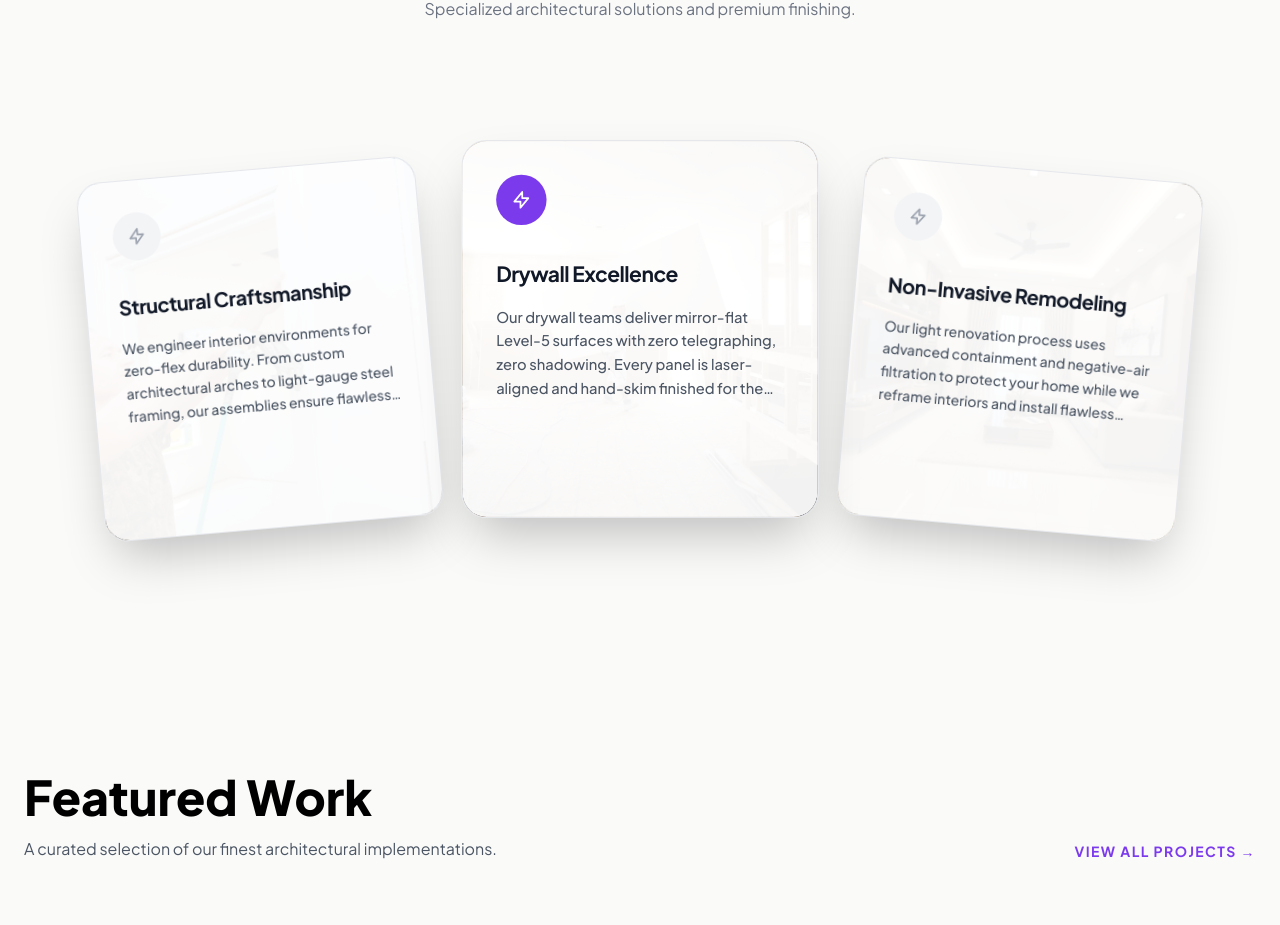
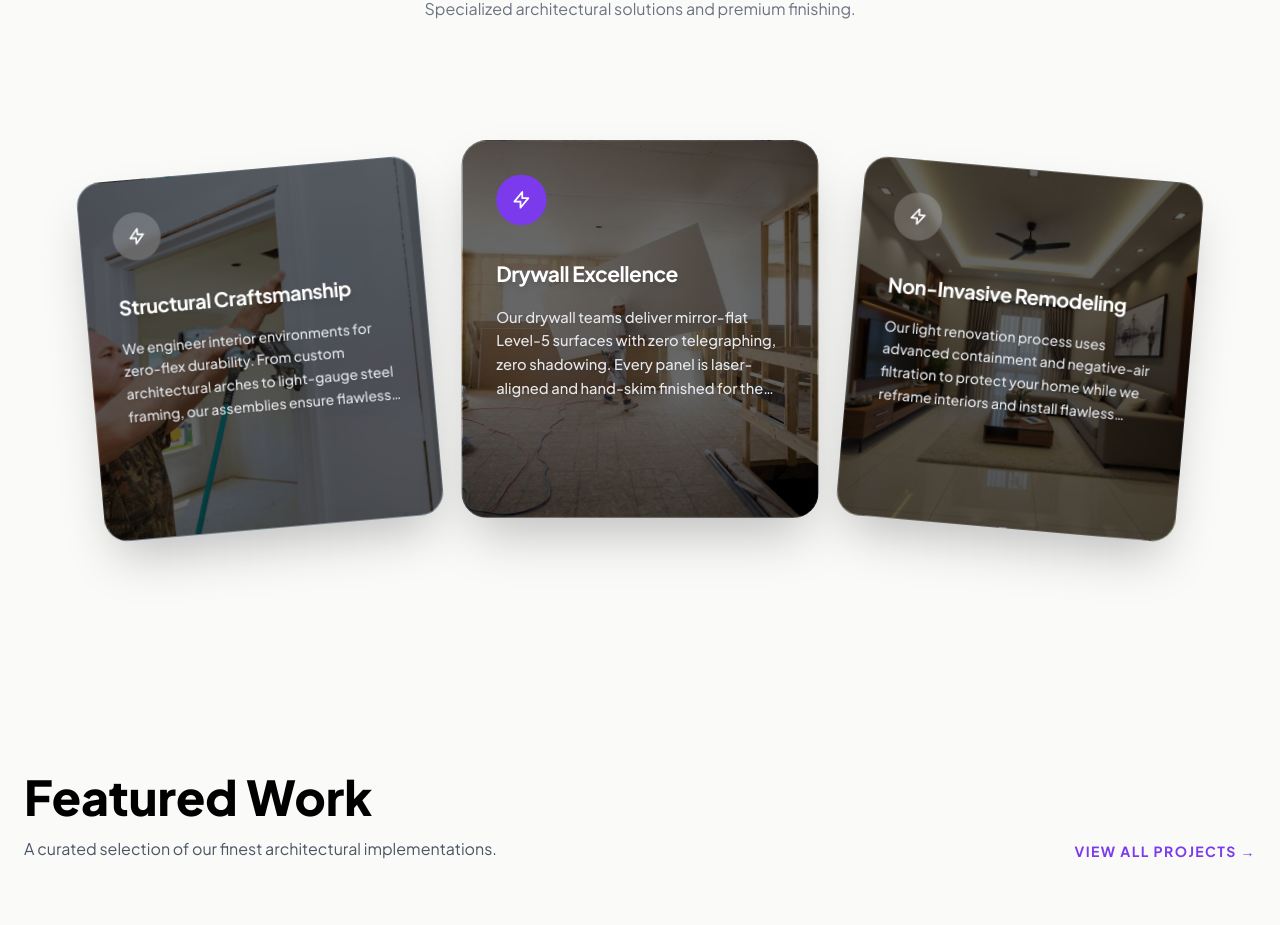
Before and after one commit to sohailarbi355813-cmyk/constructex, a Next.js app: page / in a window 1280 px wide. Shown: the part 995-1920 px from the top of the page. Built offline with nearby package versions, Linux system fonts and the light colour scheme.

Commit message:
fix(ui): adjust card overlay and text colors to make background images pop

```diff
--- a/components/ServicesSection.tsx
+++ b/components/ServicesSection.tsx
@@ -129,25 +129,25 @@ export default function ServicesSection() {
                 }}
                 className={`absolute w-[90%] max-w-[340px] h-[360px] p-8 rounded-3xl cursor-pointer border shadow-2xl transition-all duration-300 bg-cover bg-center overflow-hidden ${
                   active === i
-                    ? "border-[#7C3AED]/50 shadow-[0_20px_50px_rgba(124,58,237,0.2)]"
-                    : "border-gray-200"
+                    ? "border-[#7C3AED]/80 shadow-[0_20px_50px_rgba(124,58,237,0.4)]"
+                    : "border-gray-800/50"
                 }`}
               >
-                {/* Frosted Glass Overlay to ensure text readability over the image */}
-                <div className={`absolute inset-0 transition-opacity duration-300 ${active === i ? "bg-white/80" : "bg-white/95"}`} />
+                {/* Dark Overlay to ensure images POP while keeping text readable */}
+                <div className={`absolute inset-0 transition-opacity duration-300 ${active === i ? "bg-black/40" : "bg-black/60"}`} />
 
                 <div className="relative z-10 h-full flex flex-col">
                   <div
                     className={`w-12 h-12 rounded-full mb-8 flex items-center justify-center transition-colors duration-300 ${
-                      active === i || active === null && i === 1 ? "bg-[#7C3AED] text-white" : "bg-gray-100 text-gray-400"
+                      active === i || active === null && i === 1 ? "bg-[#7C3AED] text-white" : "bg-white/20 text-white backdrop-blur-sm"
                     }`}
                   >
                     <svg className="w-5 h-5" fill="none" viewBox="0 0 24 24" stroke="currentColor">
                       <path strokeLinecap="round" strokeLinejoin="round" strokeWidth={2} d="M13 10V3L4 14h7v7l9-11h-7z" />
                     </svg>
                   </div>
-                  <h3 className="text-xl font-bold text-gray-900 mb-4 tracking-tight leading-snug">{project.detailsSection.title}</h3>
-                  <p className="text-sm text-gray-600 line-clamp-4 leading-relaxed font-medium">{project.detailsSection.description}</p>
+                  <h3 className="text-xl font-bold text-white mb-4 tracking-tight leading-snug drop-shadow-md">{project.detailsSection.title}</h3>
+                  <p className="text-sm text-gray-200 line-clamp-4 leading-relaxed font-medium drop-shadow-sm">{project.detailsSection.description}</p>
                 </div>
               </motion.div>
             );
```
